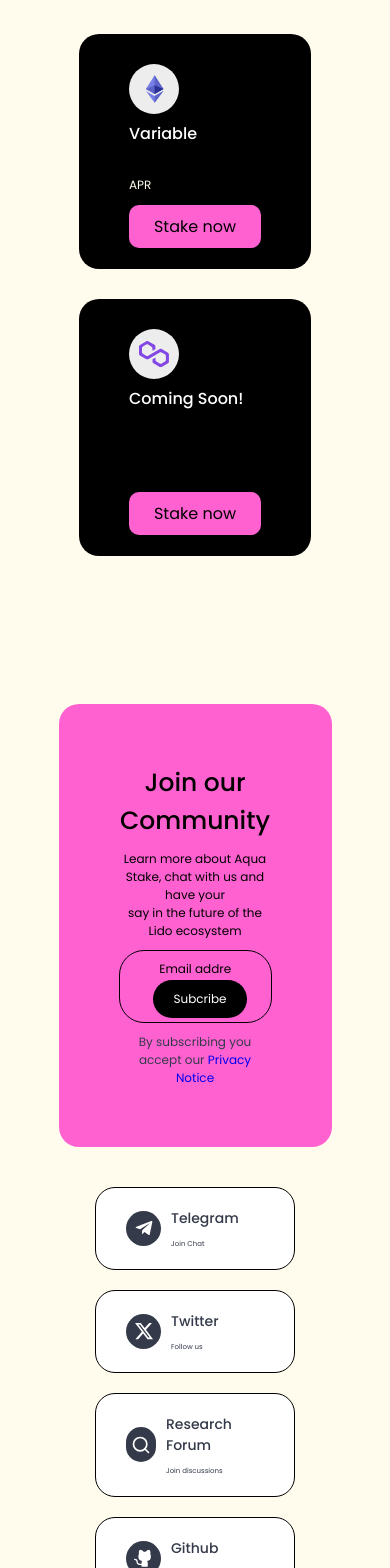
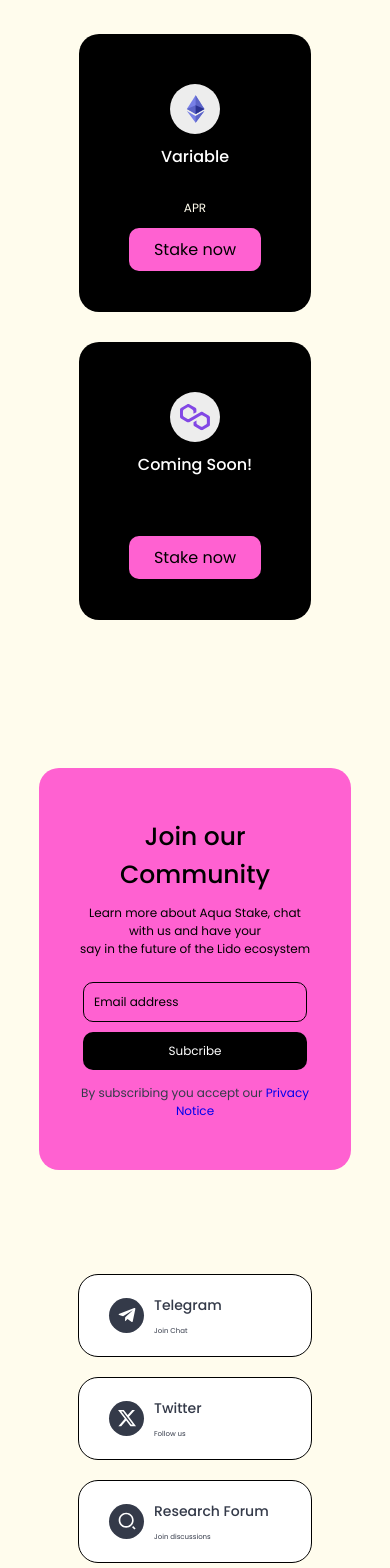
Before and after one commit to Meshbola15/aqua_stake, a React (Vite) app: page / in a window 390 px wide. Shown: the part 5460-7028 px from the top of the page. Built offline with nearby package versions, Linux system fonts and the light colour scheme.

Commit message:
responsiveness fix

```diff
--- a/src/pages/stake-page/widgets/footer/stake-footer.css
+++ b/src/pages/stake-page/widgets/footer/stake-footer.css
@@ -21,6 +21,8 @@
   align-items: center;
   justify-content: flex-start;
   margin-right: 60px;
+  color: white;
+  text-decoration: none;
 }
 
 .aqua-footer-logo-container img {
@@ -46,4 +48,7 @@
   .aqua-footer-container-text{
     font-size: 10px;
   }
+  .aqua-stake-navbar-logo-container{
+    margin-right: 0px;
+  }
 }
--- a/src/pages/stake-page/widgets/footer/stakeFooter.jsx
+++ b/src/pages/stake-page/widgets/footer/stakeFooter.jsx
@@ -1,16 +1,17 @@
 import React from "react";
 import logo from "../../../../assets/logo-big.svg";
 import "./stake-footer.css";
+import { Link } from "react-router-dom";
 
 const AquaFooter = () => {
   return (
     <div className="aqua-footer-container">
       <hr />
       <section className="aqua-footer-logo-content">
-        <div className="aqua-footer-logo-container">
-          <img src={logo} alt="" />
+        <Link to="/" className="aqua-footer-logo-container">
+          <img src={logo} alt="sAQUA Logo" />
           <p>Aqua Stake</p>
-        </div>
+        </Link>
 
         <p className="aqua-footer-container-text">Terms of Use | Privacy Policy</p>
       </section>
--- a/src/pages/stake-page/widgets/main/AquaMain.css
+++ b/src/pages/stake-page/widgets/main/AquaMain.css
@@ -40,17 +40,22 @@
 .Aqua-stake-main-claim-toggle,
 .Aqua-stake-main-request-toggle {
   font-size: 15px;
-  padding: 40px auto;
+  padding: 10px 30px;
   border-radius: 20px;
-  width: 150px;
-  height: 30px;
+  /* width: 150px; */
+  /* height: 30px; */
   display: flex;
   align-items: center;
   justify-content: center;
   cursor: pointer;
+
 }
 
 .Aqua-stake-main-claim-toggle {
+  padding: auto 30px;
+}
+
+.Aqua-stake-main-request-toggle{
   padding: auto 30px;
 }
 .toggle-active {
--- a/src/pages/stake-page/widgets/navbar/stake-navbar.css
+++ b/src/pages/stake-page/widgets/navbar/stake-navbar.css
@@ -20,7 +20,12 @@
 
 .aqua-stake-navbar-logo-container p {
   font-size: 15px;
+  color: white;
+  text-decoration: none;
+  outline: none;
 }
+
+
 .aqua-stake-navbar-container-right {
   display: flex;
   align-items: center;
--- a/src/pages/stake-page/widgets/navbar/stake-navbar.jsx
+++ b/src/pages/stake-page/widgets/navbar/stake-navbar.jsx
@@ -1,6 +1,6 @@
 import React, { useState } from "react";
 import { AiFillThunderbolt } from "react-icons/ai";
-import { BsBoxFill } from "react-icons/bs";
+import { HiOutlineGiftTop } from "react-icons/hi2";
 import { IoCloudDownloadSharp } from "react-icons/io5";
 import { MdOutlineClose } from "react-icons/md";
 import "./stake-navbar.css";
@@ -29,21 +29,21 @@ const AquaNavbar = () => {
             <p>Stake</p>
           </Link>
           <Link to="wrap">
-            <BsBoxFill />
+            <HiOutlineGiftTop />
             <p>Rewards</p>
           </Link>
           <Link to="withdrawals">
             <IoCloudDownloadSharp />
             <p>Withdrawals</p>
           </Link>
-          <Link to="" className="aqua-stake-navbar-connect-btn-mobile">
+          <Link to="#" className="aqua-stake-navbar-connect-btn-mobile">
             Connect wallet
           </Link>
         </ul>
       </nav>
 
       <div className="aqua-stake-navbar-menu">
-        <Link to="" className="aqua-stake-navbar-connect-btn">
+        <Link to="#" className="aqua-stake-navbar-connect-btn">
           Connect wallet
         </Link>
         {isMenuActive ? (
--- a/src/pages/stake-page/widgets/rewards/rewards.jsx
+++ b/src/pages/stake-page/widgets/rewards/rewards.jsx
@@ -22,10 +22,10 @@ const RewardTable = () => {
     <table className="reward-table-container">
       <thead>
         <tr>
-          <th>stETH balance</th>
-          <th>stETH rewarded</th>
+          <th>sAQUA balance</th>
+          <th>sAQUA rewarded</th>
           <th>Average APR</th>
-          <th>stETH price</th>
+          <th>sAQUA price</th>
         </tr>
       </thead>
       <tbody>
@@ -47,11 +47,11 @@ const AquaRewards = () => {
     <div className="reward-main-background">
       <div className="reward-header-content">
         <h2>Reward History</h2>
-        <p>Track your Ethereum staking rewards with Aqua Stake.</p>
+        <p>Track your sAQUA staking rewards with Aqua Stake.</p>
       </div>
       <section className="reward-body">
         <div className="reward-input-contents">
-          <input type="text" placeholder="Etheruem Address" />
+          <input type="text" placeholder="Ethereum Address" />
           <article>
             Current balance may differ from last balance in the table due to
             rounding.
@@ -63,13 +63,12 @@ const AquaRewards = () => {
         </section>
       </section>
 
-
       <section className="reward-history-content-section">
         <div className="reward-history-checkmark-container">
           <h4>Reward History</h4>
           <div className="reward-history-checkmark-div">
             <input type="checkbox" name="reward-checkbox" id="Reward History" />
-            <p>stETH rewarded</p>
+            <p>sAQUA rewarded</p>
           </div>
           <div className="reward-history-checkmark-div">
             <input type="checkbox" name="reward-checkbox" id="Reward History" />
--- a/src/sections/community/community.css
+++ b/src/sections/community/community.css
@@ -129,8 +129,18 @@
 }
 
 @media screen and (max-width: 768px) {
-  #community-email-id {
+  /* #community-email-id {
     width: 50%;
+  } */
+
+
+
+  .community-container {
+    padding: 4rem 10vw;
+  }
+
+  .community-email-container {
+    padding: 50px 40px;
   }
 
   .community-social-container {
@@ -139,6 +149,9 @@
     flex-wrap: wrap;
     align-items: center;
     justify-content: center;
+    padding: 4rem 10vw;
+    gap: 0px;
+    width: 100%;
   }
 
   .community-email button {
@@ -151,8 +164,9 @@
   }
 
   .social-links {
-    width: 200px;
+    width: 100%;
     padding: 20px 30px;
+    margin-bottom: 20px;
   }
 
   .social-link-text h2 {
@@ -175,4 +189,31 @@
     height: 35px;
     border-radius: 35px;
   }
+
+  .community-email {
+    border: none;
+    padding: none;
+  }
+
+  #community-email-id {
+    border: 1px solid var(--black);
+    padding: 10px;
+    border-radius: 10px;
+    width: fit-content;
+    margin: 10px auto;
+    font-family: "poppins", sans-serif;
+    font-size: 12px;
+    width: 100%;
+  }
+
+  #community-email-id:active,
+  #community-email-id:focus {
+    border: 1px solid var(--black);
+  }
+
+  .community-email button {
+    width: 100%;
+    margin-left: 0px;
+    border-radius: 10px;
+  }
 }
--- a/src/sections/community/community.jsx
+++ b/src/sections/community/community.jsx
@@ -3,7 +3,7 @@ import "./community.css";
 
 import { FaXTwitter } from "react-icons/fa6";
 import { BiLogoTelegram } from "react-icons/bi";
-import { FiSearch } from "react-icons/fi";
+import { RiSearch2Line } from "react-icons/ri";
 import { FaBloggerB } from "react-icons/fa6";
 import { HiMiniChatBubbleLeftRight } from "react-icons/hi2";
 import { PiGithubLogoFill } from "react-icons/pi";
@@ -60,7 +60,7 @@ const Community = () => {
           linkSubText="Follow us"
         />
         <SocialLinks
-          icon={<FiSearch size={IconSize} color={IconColor} />}
+          icon={<RiSearch2Line size={IconSize} color={IconColor} />}
           link="#"
           linkTitle="Research Forum"
           linkSubText="Join discussions"
--- a/src/sections/footer/footer.jsx
+++ b/src/sections/footer/footer.jsx
@@ -93,7 +93,7 @@ const Footer = () => {
         <p>Copyright © 2024 AQUASTAKE</p>
         <div>
           <a href="#">Terms of Use</a>
-          <hr />
+         |
           <a href="#">Privacy Policy</a>
         </div>
       </section>
--- a/src/sections/navbar/navbar.jsx
+++ b/src/sections/navbar/navbar.jsx
@@ -4,6 +4,7 @@ import logo from "../../assets/nav-logo.svg";
 import { MdMenu } from "react-icons/md";
 import "./navbar.css";
 import { Link } from "react-router-dom";
+import { MdOutlineClose } from "react-icons/md";
 
 const Navbar = () => {
   const [isOpened, setIsOpened] = useState(false);
@@ -52,7 +53,7 @@ const Navbar = () => {
       </nav>
 
       <div className="menu-btn" onClick={() => setIsOpened(!isOpened)}>
-        <MdMenu size={20} />
+        {isOpened ? <MdOutlineClose size={20} /> : <MdMenu size={20} />}
       </div>
     </section>
   );
--- a/src/sections/stake/stake.css
+++ b/src/sections/stake/stake.css
@@ -32,7 +32,7 @@
 
 .stake-card-container div {
   background-color: var(--black);
-  padding: 30px 50px;
+  padding:  50px;
   border-radius: 20px;
 }
 
@@ -53,9 +53,9 @@
   margin-bottom: 20px;
   color: #FFFCED;
 }
-.spacer {
+/* .spacer {
   height: 20px;
-}
+} */
 
 .stake-card-container a {
   padding: 10px 25px;
@@ -76,7 +76,18 @@
   }
 
   .stake-card-container img {
-    margin: 0 auto;
-    align-self: center;
+    /* margin-top: 0px; */
+    margin: 0px auto 10px auto;
+   display: flex;
+   align-self: center;
+   justify-self: center;
+  }
+
+  .stake-card-container h2 {
+    text-align: center;
+  }
+
+  .stake-card-container p {
+    text-align: center;
   }
 }
--- a/src/sections/stake/stake.jsx
+++ b/src/sections/stake/stake.jsx
@@ -2,6 +2,7 @@ import React from "react";
 import "./stake.css";
 import ethlogo from "../../assets/eth-logo.svg";
 import polygon from "../../assets/polygon-logo.svg";
+import { Link } from "react-router-dom";
 
 const Stake = () => {
   return (
@@ -16,15 +17,18 @@ const Stake = () => {
           <h2>Variable</h2>
           <p>APR</p>
 
-          <a href="#">Stake now</a>
+          <Link to="/page/stake">Stake now</Link>
         </div>
         <div>
           <img src={polygon} alt="" />
 
           <h2>Coming Soon!</h2>
-          <div className="spacer"/>
+          {/* <div className="spacer"/> */}
+          <p>
+            <br />
+          </p>
 
-          <a href="#">Stake now</a>
+          <Link to="/page/stake">Stake now</Link>
         </div>
       </section>
     </div>
```
